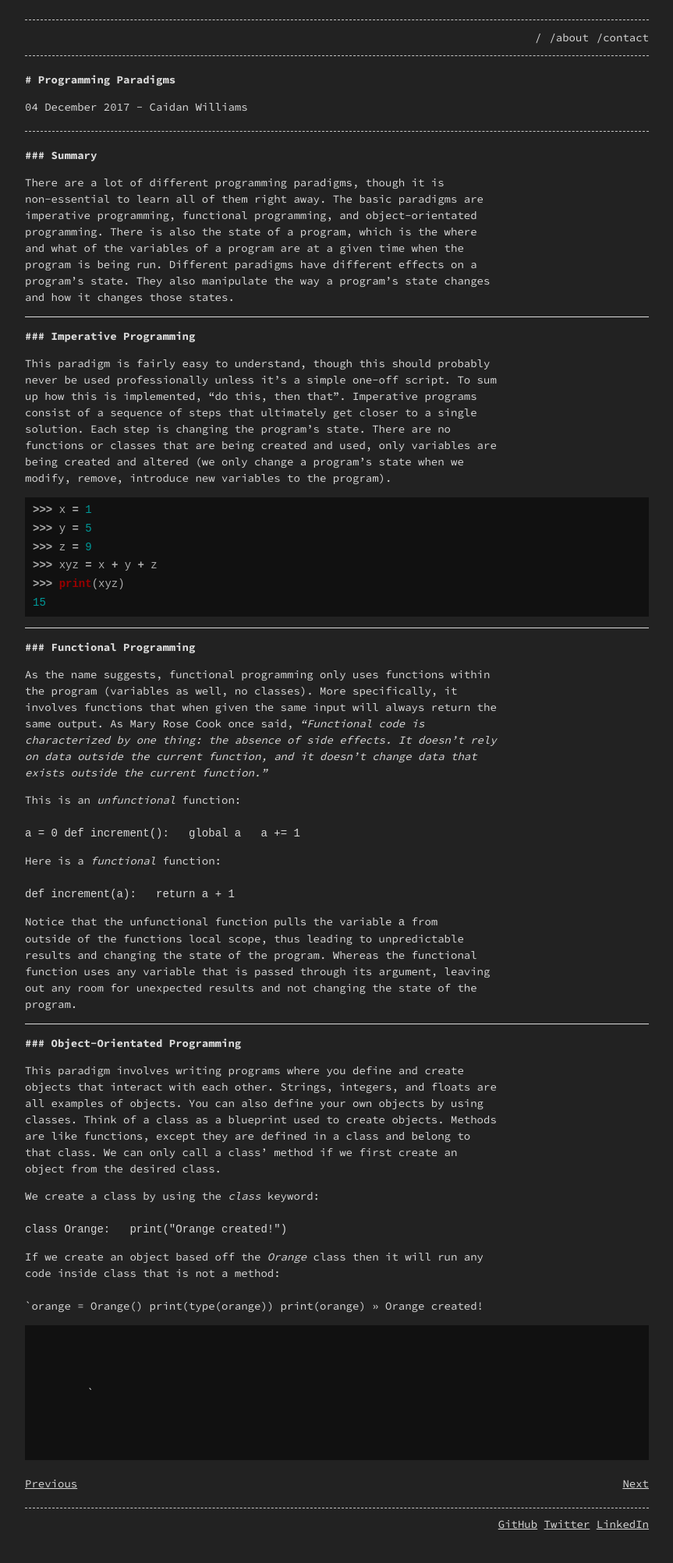
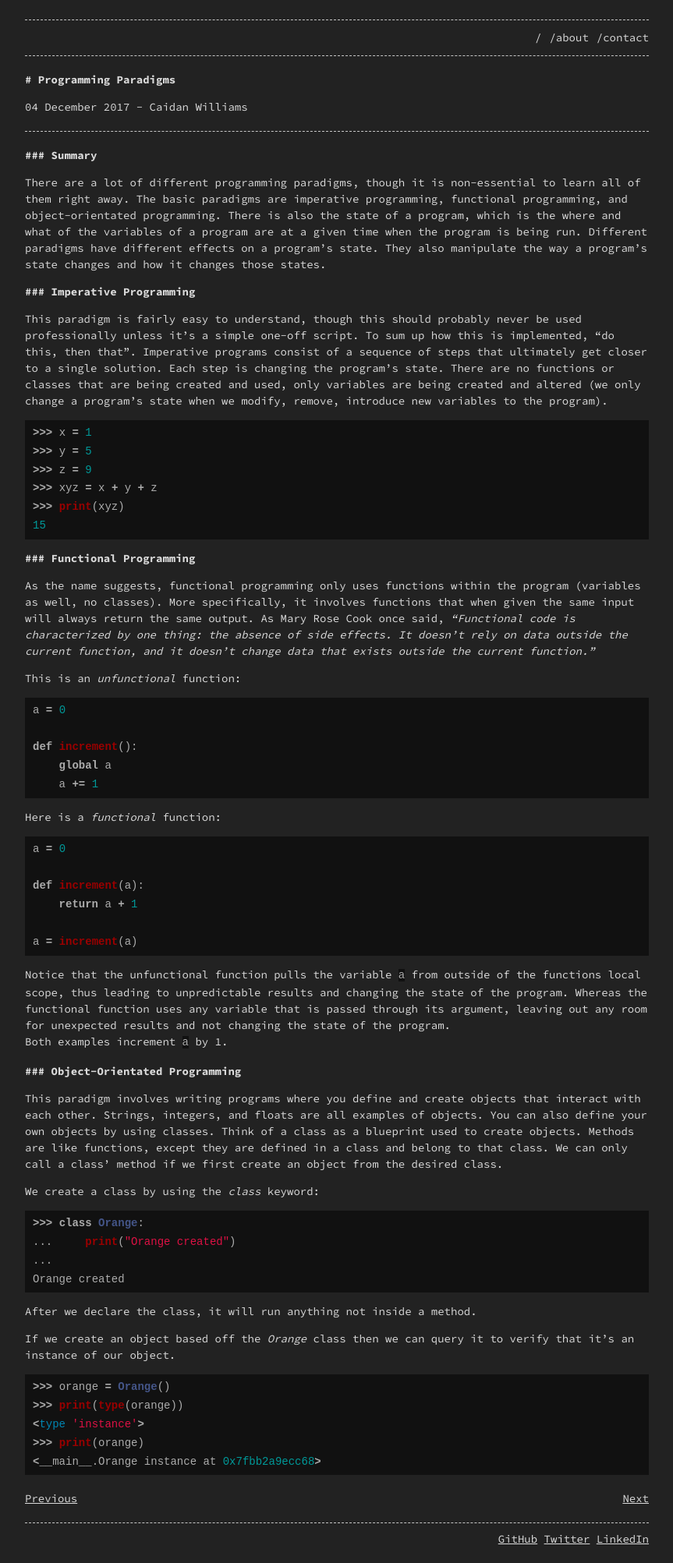
Before and after one commit to caidanw/caidanw.github.io, a Jekyll site: the page built from _posts/2017-12-04-programming-paradigms.md, in a window 1280 px wide. Shown: the whole page at 78% size, without its empty margins (208-1071 px from the left). Built offline with Jekyll 4.4.1, drawn with Linux system fonts in a browser that asks for light colours.

Commit message:
fixed inline code, and updated post

````diff
--- a/_posts/2017-12-04-programming-paradigms.md
+++ b/_posts/2017-12-04-programming-paradigms.md
@@ -7,27 +7,11 @@ date: 2017-12-04 20:35:00
 
 ### Summary
 
-There are a lot of different programming paradigms, though it is
-non-essential to learn all of them right away. The basic paradigms are
-imperative programming, functional programming, and object-orientated
-programming. There is also the state of a program, which is the where
-and what of the variables of a program are at a given time when the
-program is being run. Different paradigms have different effects on a
-program's state. They also manipulate the way a program's state changes
-and how it changes those states.
-
----
+There are a lot of different programming paradigms, though it is non-essential to learn all of them right away. The basic paradigms are imperative programming, functional programming, and object-orientated programming. There is also the state of a program, which is the where and what of the variables of a program are at a given time when the program is being run. Different paradigms have different effects on a program's state. They also manipulate the way a program's state changes and how it changes those states.
 
 ### Imperative Programming
 
-This paradigm is fairly easy to understand, though this should probably
-never be used professionally unless it's a simple one-off script. To sum
-up how this is implemented, "do this, then that". Imperative programs
-consist of a sequence of steps that ultimately get closer to a single
-solution. Each step is changing the program's state. There are no
-functions or classes that are being created and used, only variables are
-being created and altered (we only change a program's state when we
-modify, remove, introduce new variables to the program).
+This paradigm is fairly easy to understand, though this should probably never be used professionally unless it's a simple one-off script. To sum up how this is implemented, "do this, then that". Imperative programs consist of a sequence of steps that ultimately get closer to a single solution. Each step is changing the program's state. There are no functions or classes that are being created and used, only variables are being created and altered (we only change a program's state when we modify, remove, introduce new variables to the program).
 
 ```python
 >>> x = 1
@@ -38,47 +22,53 @@ modify, remove, introduce new variables to the program).
 15
 ```
 
----
-
 ### Functional Programming
 
-As the name suggests, functional programming only uses functions within
-the program (variables as well, no classes). More specifically, it
-involves functions that when given the same input will always return the
-same output. As Mary Rose Cook once said, *"Functional code is
-characterized by one thing: the absence of side effects. It doesn't rely
-on data outside the current function, and it doesn't change data that
-exists outside the current function."*
+As the name suggests, functional programming only uses functions within the program (variables as well, no classes). More specifically, it involves functions that when given the same input will always return the same output. As Mary Rose Cook once said, _"Functional code is characterized by one thing: the absence of side effects. It doesn't rely on data outside the current function, and it doesn't change data that exists outside the current function."_
 
-This is an *unfunctional* function:
-`a = 0 def increment():   global a   a += 1`
+This is an _unfunctional_ function:
 
-Here is a *functional* function:
-`def increment(a):   return a + 1`
+```python
+a = 0
 
-Notice that the unfunctional function pulls the variable `a` from
-outside of the functions local scope, thus leading to unpredictable
-results and changing the state of the program. Whereas the functional
-function uses any variable that is passed through its argument, leaving
-out any room for unexpected results and not changing the state of the
-program.
+def increment():
+    global a
+    a += 1
+```
 
----
+Here is a _functional_ function:
+
+```python
+a = 0
+
+def increment(a):
+    return a + 1
+
+a = increment(a)
+```
+
+Notice that the unfunctional function pulls the variable `a` from outside of the functions local scope, thus leading to unpredictable results and changing the state of the program. Whereas the functional function uses any variable that is passed through its argument, leaving out any room for unexpected results and not changing the state of the program.
+Both examples increment `a` by 1.
 
 ### Object-Orientated Programming
 
-This paradigm involves writing programs where you define and create
-objects that interact with each other. Strings, integers, and floats are
-all examples of objects. You can also define your own objects by using
-classes. Think of a class as a blueprint used to create objects. Methods
-are like functions, except they are defined in a class and belong to
-that class. We can only call a class' method if we first create an
-object from the desired class.
+This paradigm involves writing programs where you define and create objects that interact with each other. Strings, integers, and floats are all examples of objects. You can also define your own objects by using classes. Think of a class as a blueprint used to create objects. Methods are like functions, except they are defined in a class and belong to that class. We can only call a class' method if we first create an object from the desired class.
 
 We create a class by using the *class* keyword:
-`class Orange:   print("Orange created!")`
+```python
+>>> class Orange:
+...     print("Orange created")
+...
+Orange created
+```
 
-If we create an object based off the *Orange* class then it will run any
-code inside class that is not a method:
-`orange = Orange() print(type(orange)) print(orange) >> Orange created!
->> >> `
+After we declare the class, it will run anything not inside a method.
+
+If we create an object based off the *Orange* class then we can query it to verify that it's an instance of our object.
+```python
+>>> orange = Orange()
+>>> print(type(orange))
+<type 'instance'>
+>>> print(orange)
+<__main__.Orange instance at 0x7fbb2a9ecc68>
+```
--- a/_sass/base.scss
+++ b/_sass/base.scss
@@ -80,6 +80,7 @@ textarea { vertical-align: top; }
  * Code and syntax highlighting
  */
 pre { background-color: var(--background-code-color);  border: none;  padding: 5px 10px;  overflow: auto;  font-size: $base-font-size;  color: rgba(255,255,255,0.65);  line-height: 1.7 !important; }
+code { background-color: var(--background-code-color);  border: none;  overflow: auto;  font-size: $base-font-size;  color: rgba(255,255,255,0.65);  line-height: 1.7 !important; }
 .highlight .c { color: #999988; font-style: italic } /* Comment */
 .highlight .err { color: #a61717; background-color: #e3d2d2 } /* Error */
 .highlight .k { font-weight: bold } /* Keyword */
````
